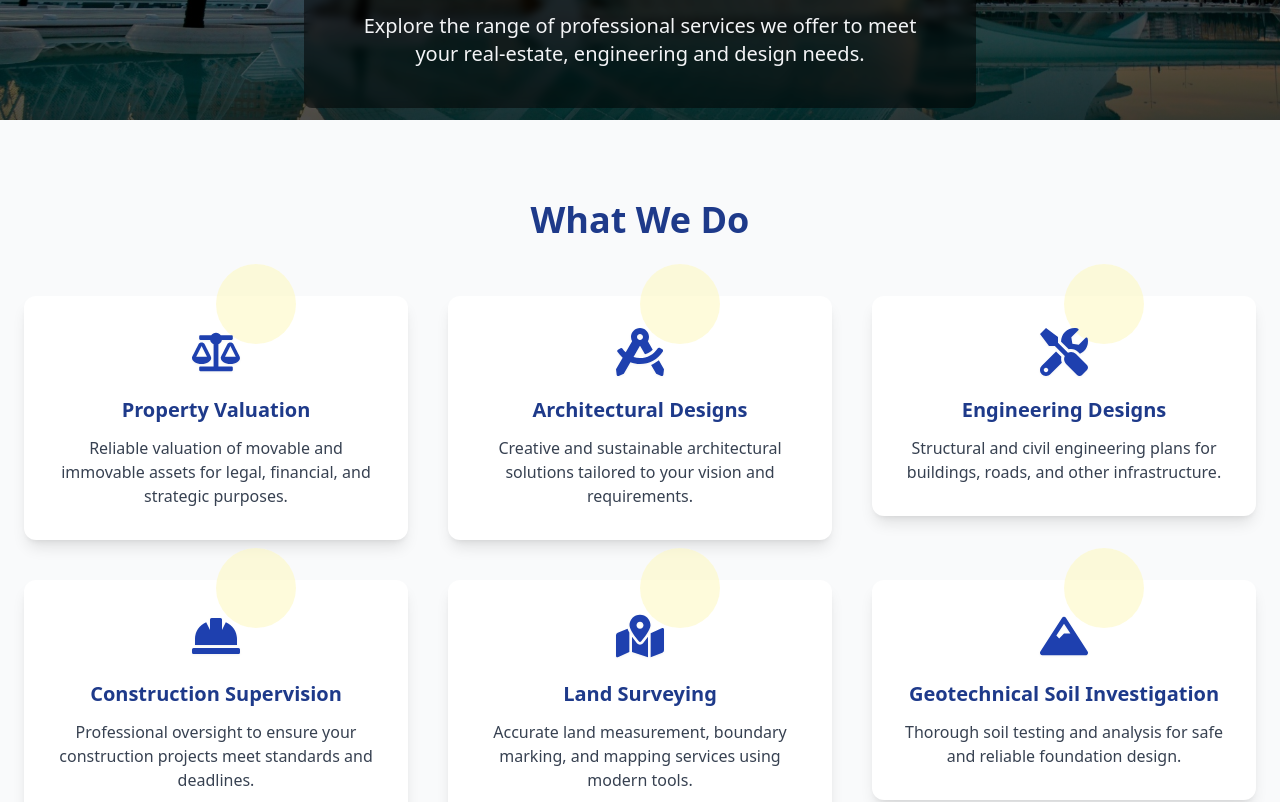
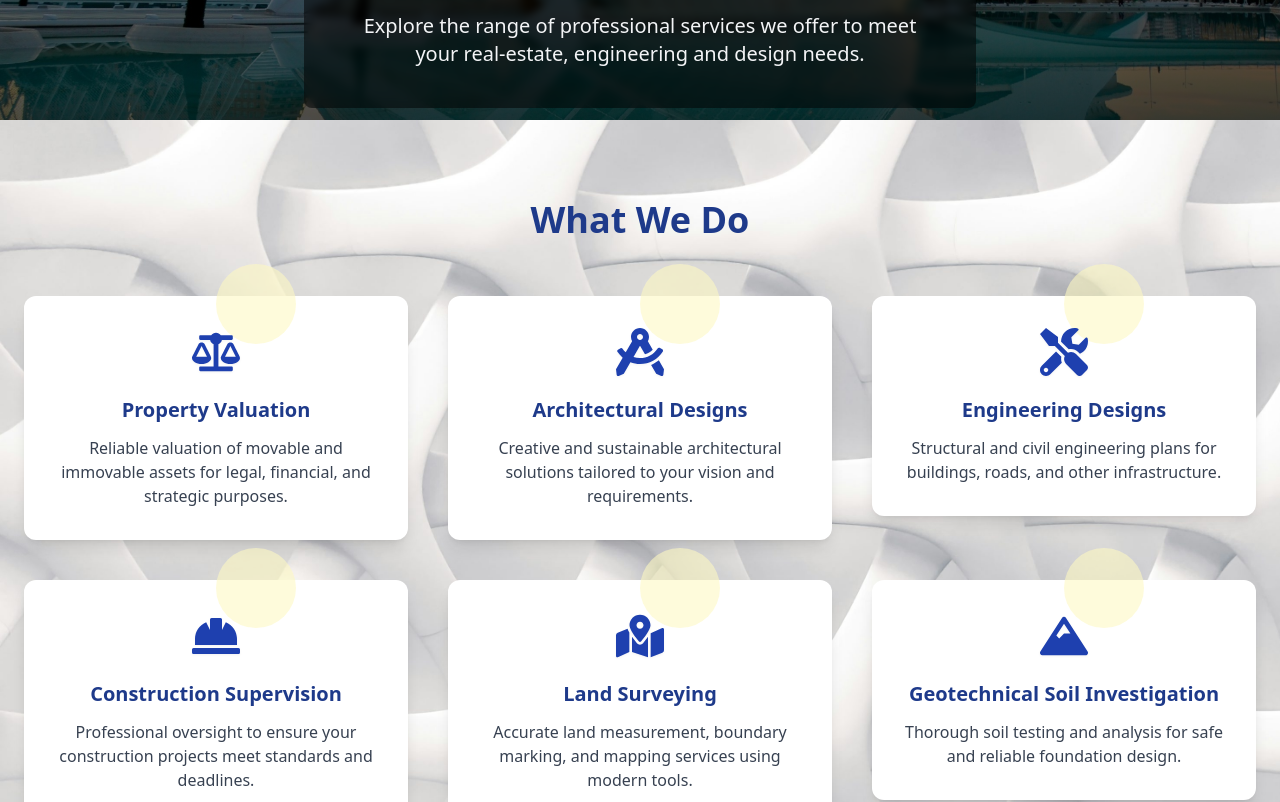
Before and after one commit to OliQuavious/kage-ltd-website, a React (Create React App) app: page /services in a window 1280 px wide. Shown: the part 380-1182 px from the top of the page. Built offline with nearby package versions, Linux system fonts and the light colour scheme.

Commit message:
Update app, services and add a notfound page

```diff
--- a/src/App.jsx
+++ b/src/App.jsx
@@ -13,6 +13,7 @@ import Properties from "./pages/Properties";
 import BlogLandSurveying from "./pages/BlogLandSurveying";
 import ModernArchitecture2025 from "./pages/ModernArchitecture2025";
 import TeamMember from './pages/TeamMember';
+import NotFound from "./pages/NotFound";
 
 function App() {
   return (
@@ -31,6 +32,7 @@ function App() {
             <Route path="/blog/benefits-of-land-surveying" element={<BlogLandSurveying />} />
             <Route path="/blog/modern-architecture-2025" element={<ModernArchitecture2025 />} />
             <Route path="/team-member/:id" element={<TeamMember />} />
+            <Route path="*" element={<NotFound />} />
 
 
 
--- /dev/null
+++ b/src/pages/NotFound.jsx
@@ -0,0 +1,24 @@
+import { Link } from "react-router-dom";
+import { HiOutlineExclamationCircle } from "react-icons/hi";
+
+export default function NotFound() {
+  return (
+    <div className="min-h-screen flex flex-col items-center justify-center px-4 bg-gradient-to-br from-blue-50 to-blue-100 text-center">
+      <div className="max-w-md p-8 bg-white rounded-3xl shadow-2xl animate-fade-in">
+        <div className="text-blue-700 mb-4">
+          <HiOutlineExclamationCircle className="mx-auto text-7xl" />
+        </div>
+        <h1 className="text-5xl font-extrabold text-blue-900 mb-4">404</h1>
+        <p className="text-lg text-gray-700 mb-6">
+          Sorry, the page you're looking for doesn’t exist or may have been moved.
+        </p>
+        <Link
+          to="/"
+          className="inline-block bg-blue-700 hover:bg-blue-800 text-white text-sm px-6 py-3 rounded-full shadow-md transition-all duration-300"
+        >
+          ← Back to Homepage
+        </Link>
+      </div>
+    </div>
+  );
+}
--- a/src/pages/Services.jsx
+++ b/src/pages/Services.jsx
@@ -246,18 +246,28 @@ function Services() {
       {/* ---------------- SERVICES GRID ---------------- */}
 <motion.section
   id="services"
-        className="py-20 px-6 max-w-7xl mx-auto"
+  className="relative py-20 px-6 bg-fixed bg-center bg-cover"
+  style={{
+    backgroundImage: `
+      url('/pattern1.jpg'),
+      linear-gradient(to bottom, #ffffff, #f8fafc, #ffffff)
+    `,
+    backgroundRepeat: "repeat, no-repeat",
+    backgroundPosition: "top left, center",
+    backgroundSize: "1300px, cover",
+  }}
   variants={list}
   initial="hidden"
   whileInView="show"
   viewport={{ once: true, amount: 0.3 }}
 >
+  <div className="max-w-7xl mx-auto">
     <h2 className="text-4xl font-extrabold text-center text-blue-900 mb-14">What We Do</h2>
 
     <div className="grid gap-10 md:grid-cols-2 lg:grid-cols-3">
       {services.map(({ title, desc, icon: Icon }, idx) => (
         <Link
-              to={`/services/${slugify(title)}`}
+          to={`/services/${title.replace(/\s+/g, '-').toLowerCase()}`}
           key={idx}
           aria-label={`Read more about ${title}`}
           className="no-underline"
@@ -286,7 +296,10 @@ function Services() {
               animate="rest"
               className="relative flex flex-col items-center text-center"
             >
-                  <motion.div variants={iconFx} className="text-blue-900 text-5xl mb-5 drop-shadow-sm">
+              <motion.div
+                variants={iconFx}
+                className="text-blue-900 text-5xl mb-5 drop-shadow-sm"
+              >
                 <Icon />
               </motion.div>
               <h3 className="text-xl font-semibold text-blue-900 mb-3">{title}</h3>
@@ -296,7 +309,9 @@ function Services() {
         </Link>
       ))}
     </div>
+  </div>
 </motion.section>
+
 
       {/* ------------------ CONTACT SECTION ------------------ */}
       <motion.section
```
Also changed, not shown: public/pattern1.jpg (added), public/pattern1.png (added). Lines whose indentation alone changed are shown as unchanged.
